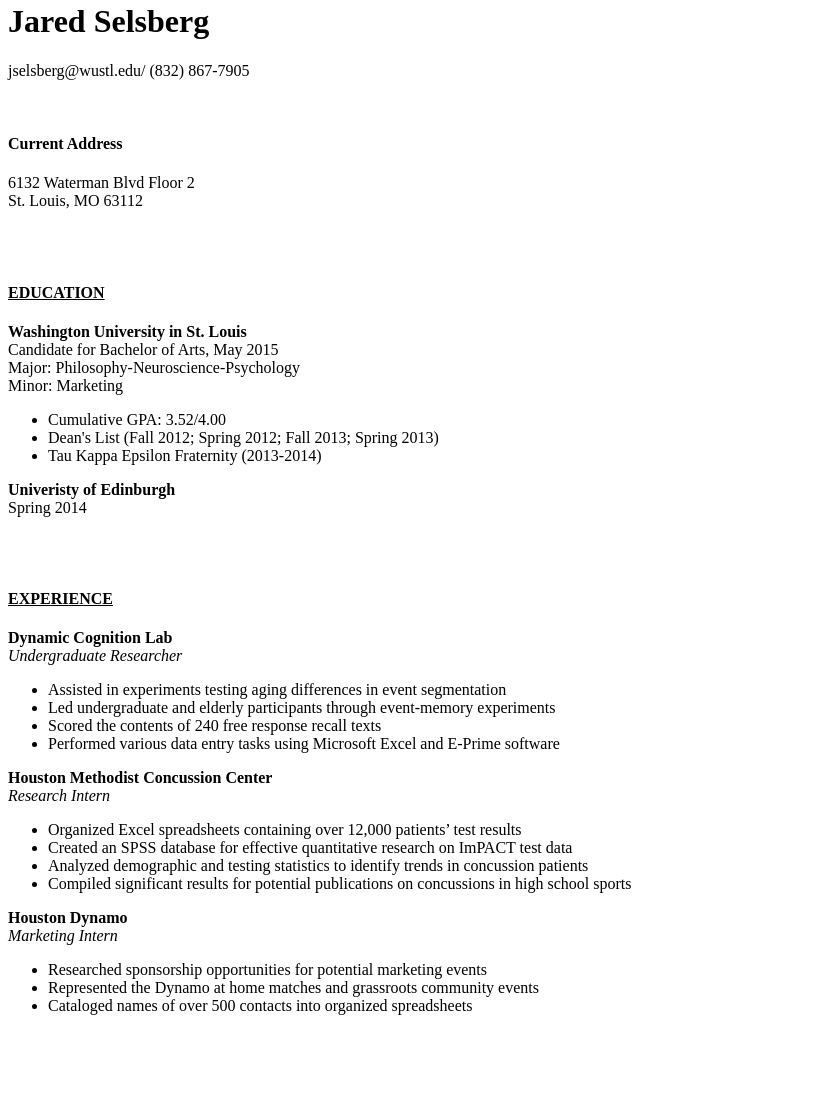
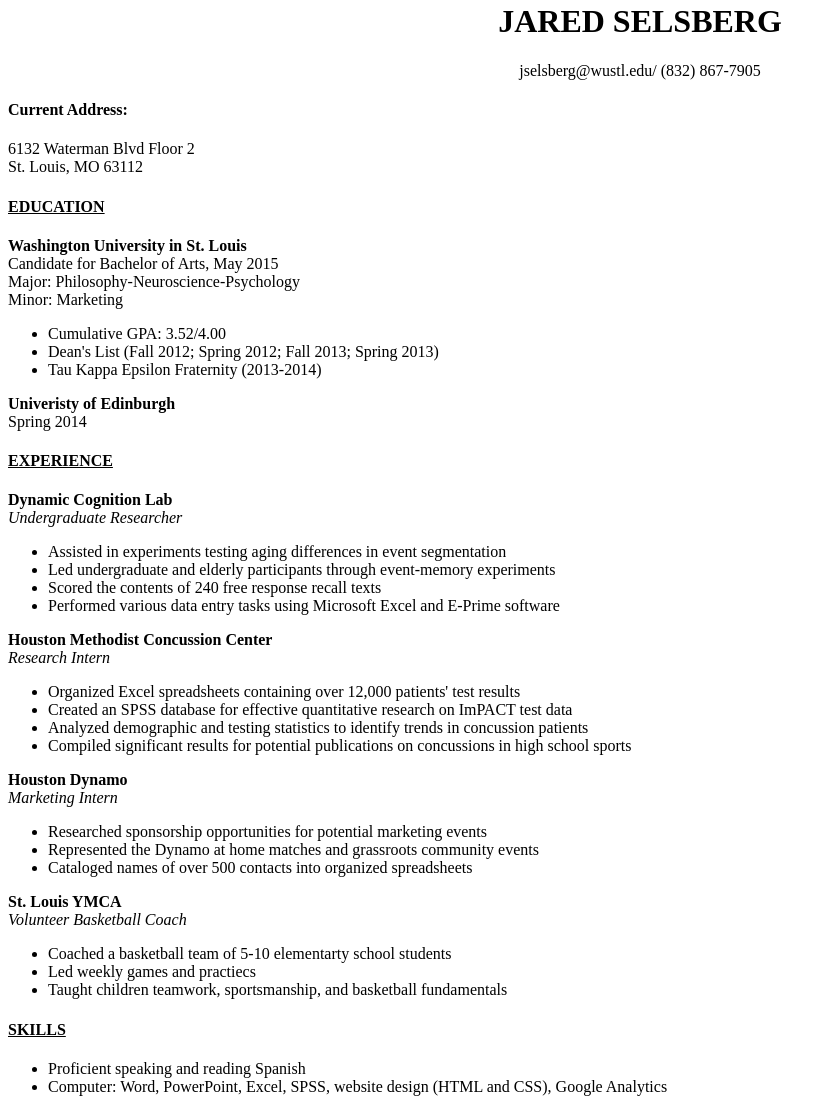
Before and after one commit to jselsberg/Resume, a plain HTML site: page Resume.html in a window 1280 px wide. Shown: the part 18-1130 px from the top of the page, without its empty margins (0-815 px from the left). Before the commit the page ends 1049 px from the top, so only its background shows below. Drawn offline with Linux system fonts and the light colour scheme.

Commit message:
Resume 4

```diff
--- a/Resume.html
+++ b/Resume.html
@@ -1,17 +1,18 @@
 <!DOCTYPE html>
 <head>
+    <title>Jared Selsberg Resume</title>
 </head>
 <body>
-    <h1>Jared Selsberg</h4>
-    <p>jselsberg@wustl.edu/ (832) 867-7905</p>
-    <br>
-    <h4>Current Address</h4>
-    <p>6132 Waterman Blvd Floor 2
-        <br>St. Louis, MO 63112</br></p>
-    <br></br>
-    <h4><b><u>EDUCATION</b></u></h4>
+    <h1 style="text-align:center">JARED SELSBERG</h1>
+    <p style="text-align:center">jselsberg@wustl.edu/ (832) 867-7905</p>
+    <h4>Current Address:</h4>
     <p>
-        <b>Washington University in St. Louis</b>
+        6132 Waterman Blvd Floor 2
+        <br>St. Louis, MO 63112</br>
+    </p>
+    <h4><strong><u>EDUCATION</strong></u></h4>
+    <p>
+        <strong>Washington University in St. Louis</strong>
         <br>Candidate for Bachelor of Arts, May 2015</br>
         Major: Philosophy-Neuroscience-Psychology
         <br>Minor: Marketing</br>
@@ -21,12 +22,13 @@
             <li>Tau Kappa Epsilon Fraternity (2013-2014)</li>
         </ul>
     </p>
-    <p><b>Univeristy of Edinburgh</b>
-        <br>Spring 2014</br></p>
-    <br></br>
-    <h4><b><u>EXPERIENCE</h4></b></u>
     <p>
-        <b>Dynamic Cognition Lab</b>
+        <strong>Univeristy of Edinburgh</strong>
+        <br>Spring 2014</br>
+    </p>
+    <h4><strong><u>EXPERIENCE</h4></strong></u>
+    <p>
+        <strong>Dynamic Cognition Lab</strong>
         <br><i>Undergraduate Researcher</i><br>
         <ul>
             <li>Assisted in experiments testing aging differences in event segmentation</li>
@@ -34,20 +36,32 @@
             <li>Scored the contents of 240 free response recall texts</li>
             <li>Performed various data entry tasks using Microsoft Excel and E-Prime software</li>
         </ul>
-        <b>Houston Methodist Concussion Center</b>
+        <strong>Houston Methodist Concussion Center</strong>
         <br><i>Research Intern</i></br>
         <ul>
-            <li>Organized Excel spreadsheets containing over 12,000 patients’ test results</li>
+            <li>Organized Excel spreadsheets containing over 12,000 patients' test results</li>
             <li>Created an SPSS database for effective quantitative research on ImPACT test data</li>
             <li>Analyzed demographic and testing statistics to identify trends in concussion patients</li>
             <li>Compiled significant results for potential publications on concussions in high school sports</li>
         </ul>
-        <b>Houston Dynamo</b>
+        <strong>Houston Dynamo</strong>
         <br><i>Marketing Intern</i></br>
         <ul>
             <li>Researched sponsorship opportunities for potential marketing events</li>
             <li>Represented the Dynamo at home matches and grassroots community events</li>
             <li>Cataloged names of over 500 contacts into organized spreadsheets</li>
         </ul>
+        <strong>St. Louis YMCA</strong>
+        <br><i>Volunteer Basketball Coach</i></br>
+        <ul>
+            <li>Coached a basketball team of 5-10 elementarty school students</li>
+            <li>Led weekly games and practiecs</li>
+            <li>Taught children teamwork, sportsmanship, and basketball fundamentals</li>
+        </ul>
     </p>
+    <h4><strong><u>SKILLS</h4></strong></u>
+        <ul>
+            <li>Proficient speaking and reading Spanish</li>
+            <li>Computer: Word, PowerPoint, Excel, SPSS, website design (HTML and CSS), Google Analytics</li>
+        </ul>
 </body>
```
